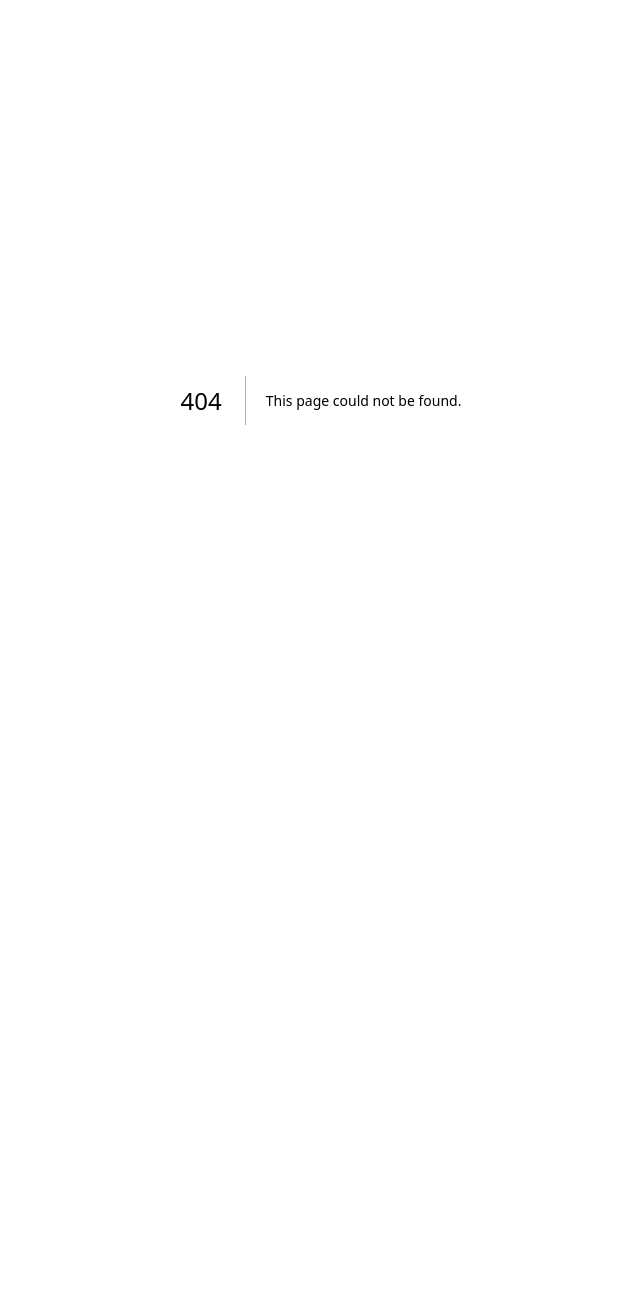
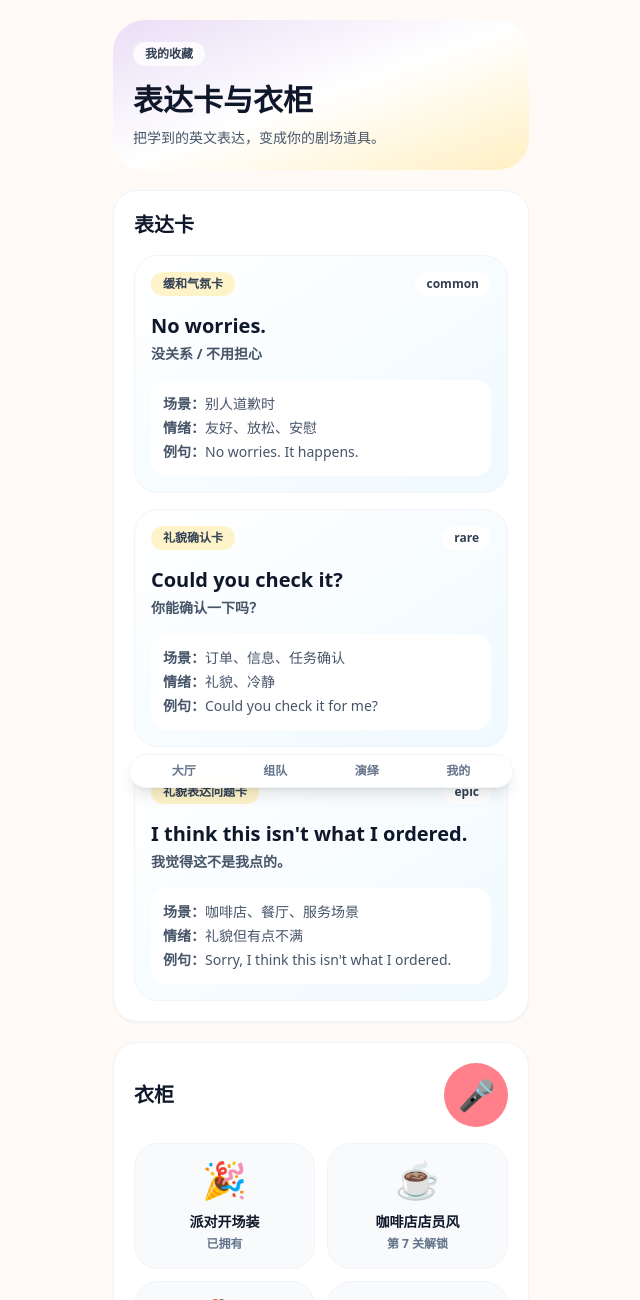
Before and after one commit to shuchaoye17-del/english-roleplay-party, a Next.js app: page /cards in a window 1280 px wide. Before the commit this address had no page. Shown: the top 1300 px of the page, without its empty margins (319-959 px from the left). Before the commit the page ends 800 px from the top, so only its background shows below. Built offline with nearby package versions, Linux system fonts and the light colour scheme.

Commit message:
Add cards and wardrobe page

```diff
--- /dev/null
+++ b/src/app/cards/page.tsx
@@ -0,0 +1,61 @@
+import { expressionCards } from '@/data/expressionCards';
+import { BottomNav, Badge, Card, PhoneShell } from '@/components/ui';
+
+const outfits = [
+  { name: '派对开场装', status: '已拥有', emoji: '🎉' },
+  { name: '咖啡店店员风', status: '第 7 关解锁', emoji: '☕' },
+  { name: '校园社团风', status: '第 14 关解锁', emoji: '🎒' },
+  { name: '星光舞台装', status: '第 21 关后解锁商城', emoji: '✨' }
+];
+
+export default function CardsPage() {
+  return (
+    <PhoneShell className="pb-24">
+      <header className="mb-5 rounded-[2rem] bg-gradient-to-br from-partyPurple/25 via-white to-sunshine/30 p-5">
+        <Badge className="bg-white/80">我的收藏</Badge>
+        <h1 className="mt-4 text-3xl font-black text-slate-900">表达卡与衣柜</h1>
+        <p className="mt-2 text-sm leading-6 text-slate-600">把学到的英文表达，变成你的剧场道具。</p>
+      </header>
+
+      <Card className="mb-5 space-y-4">
+        <h2 className="text-xl font-black text-slate-900">表达卡</h2>
+        {expressionCards.map((card) => (
+          <div key={card.id} className="rounded-3xl border border-slate-100 bg-gradient-to-br from-white to-sky/10 p-4">
+            <div className="flex items-center justify-between">
+              <Badge className="bg-sunshine/30">{card.type}</Badge>
+              <Badge className="bg-white">{card.rarity}</Badge>
+            </div>
+            <h3 className="mt-4 text-xl font-black text-slate-900">{card.expression}</h3>
+            <p className="mt-1 text-sm font-bold text-slate-600">{card.meaning}</p>
+            <div className="mt-4 rounded-2xl bg-white p-3 text-sm leading-6 text-slate-600">
+              <p><b>场景：</b>{card.scene}</p>
+              <p><b>情绪：</b>{card.emotion}</p>
+              <p><b>例句：</b>{card.example}</p>
+            </div>
+          </div>
+        ))}
+      </Card>
+
+      <Card className="space-y-4">
+        <div className="flex items-center justify-between">
+          <h2 className="text-xl font-black text-slate-900">衣柜</h2>
+          <div className="grid h-16 w-16 place-items-center rounded-full bg-coral text-3xl shadow-sm ring-4 ring-white">🎤</div>
+        </div>
+        <div className="grid grid-cols-2 gap-3">
+          {outfits.map((item) => (
+            <div key={item.name} className="rounded-3xl border border-slate-100 bg-slate-50 p-4 text-center">
+              <div className="text-4xl">{item.emoji}</div>
+              <p className="mt-3 text-sm font-black text-slate-900">{item.name}</p>
+              <p className="mt-1 text-xs font-bold text-slate-500">{item.status}</p>
+            </div>
+          ))}
+        </div>
+        <div className="rounded-3xl bg-partyPurple/10 p-4 text-sm font-bold leading-6 text-slate-600">
+          外观只用于展示，不影响分数。第 21 关后解锁商城。
+        </div>
+      </Card>
+
+      <BottomNav />
+    </PhoneShell>
+  );
+}
```
